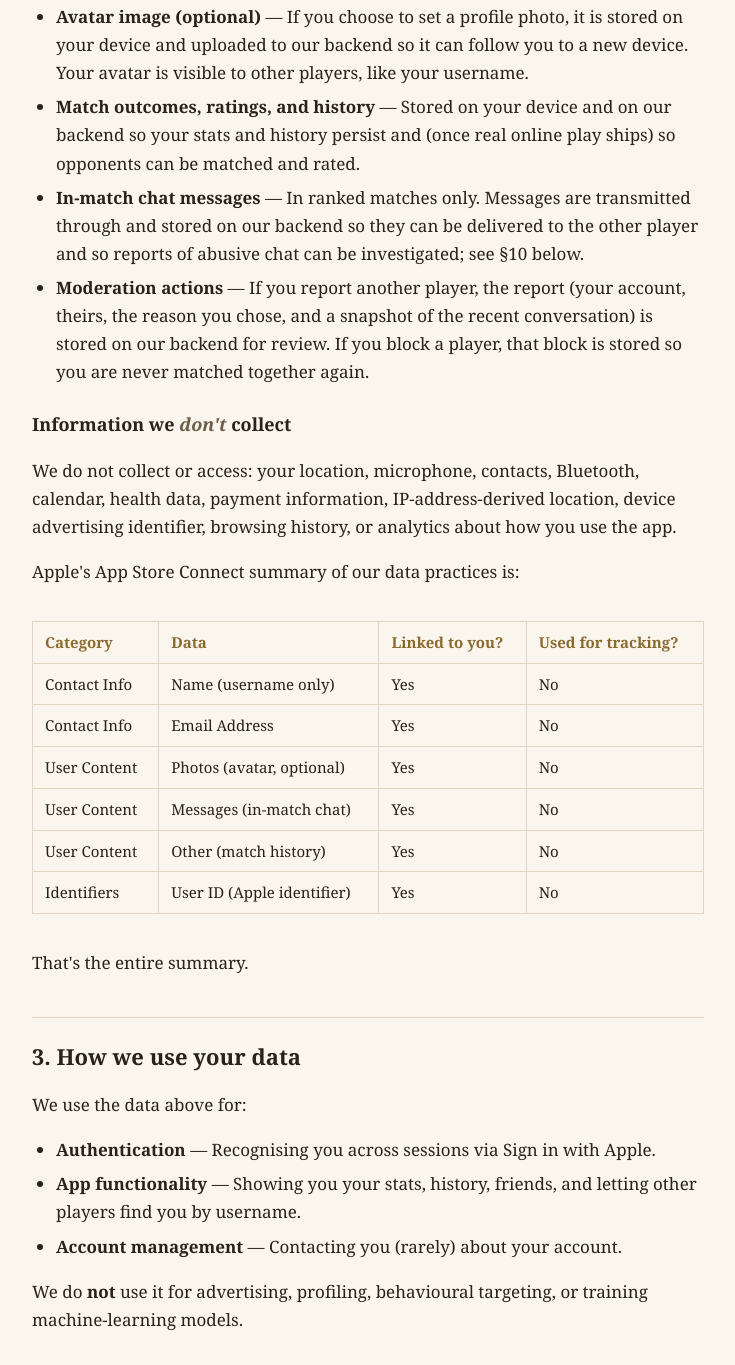
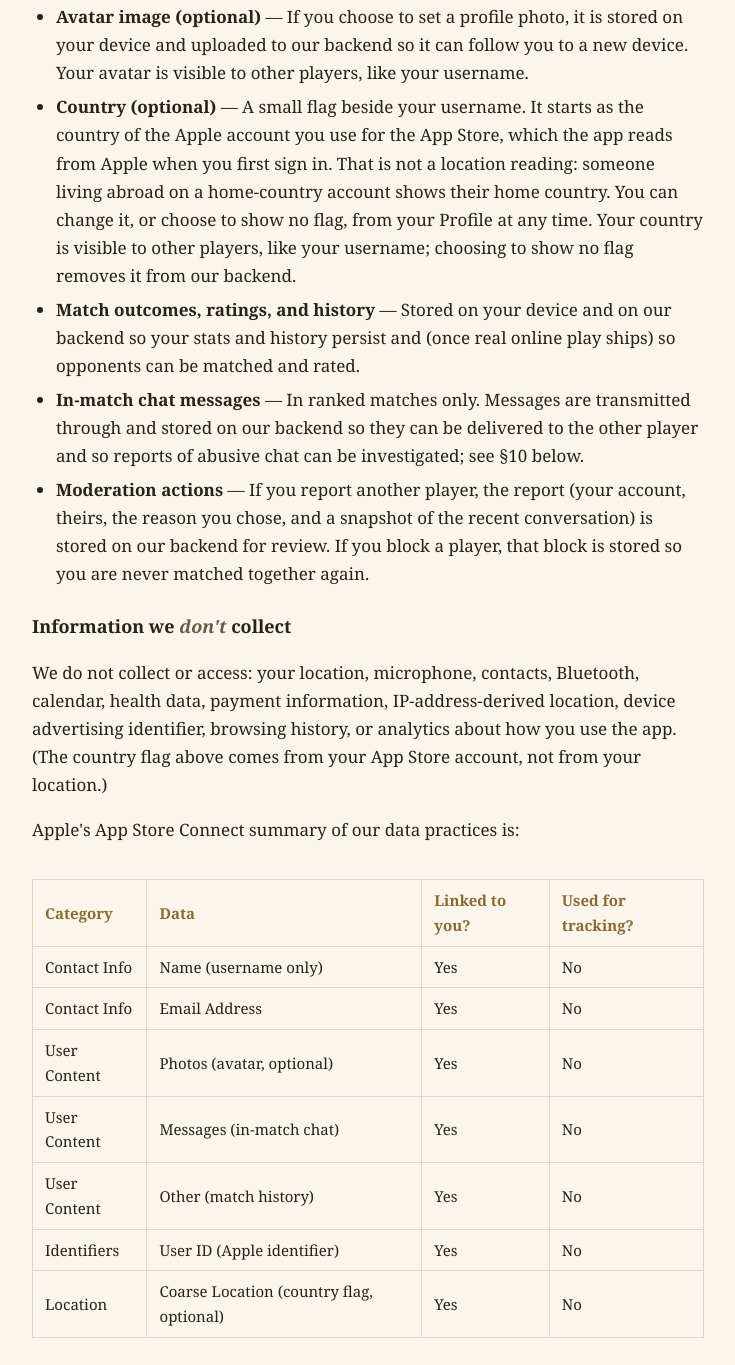
Before and after one commit to backgammonreserve/legal, a plain HTML site: page privacy.html in a window 1280 px wide. Shown: the part 1432-2797 px from the top of the page, without its empty margins (272-1007 px from the left). Drawn offline with Linux system fonts and the light colour scheme.

Commit message:
Privacy policy: disclose the optional country flag
Co-Authored-By: Claude Opus 5.5 <noreply@anthropic.com>

```diff
--- a/privacy.html
+++ b/privacy.html
@@ -53,7 +53,7 @@
   <p class="brand"><a href="index.html">Backgammon Reserve</a></p>
 <h1>Privacy Policy — Backgammon Reserve</h1>
 <p><strong>Effective: May 20, 2026</strong>
-<strong>Last updated: July 10, 2026</strong></p>
+<strong>Last updated: October 8, 2026</strong></p>
 <p>This policy describes what data Backgammon Reserve collects, how it's used,
 and the choices you have about it. The policy is written to be readable; if
 anything is unclear, email <strong>backgammonreserve@gmail.com</strong> and we'll explain.</p>
@@ -94,6 +94,13 @@ configured to ask only for your email.</p>
 <li><strong>Avatar image (optional)</strong> — If you choose to set a profile photo, it is
   stored on your device and uploaded to our backend so it can follow you to
   a new device. Your avatar is visible to other players, like your username.</li>
+<li><strong>Country (optional)</strong> — A small flag beside your username. It starts as
+  the country of the Apple account you use for the App Store, which the app
+  reads from Apple when you first sign in. That is not a location reading:
+  someone living abroad on a home-country account shows their home country.
+  You can change it, or choose to show no flag, from your Profile at any
+  time. Your country is visible to other players, like your username;
+  choosing to show no flag removes it from our backend.</li>
 <li><strong>Match outcomes, ratings, and history</strong> — Stored on your device and on
   our backend so your stats and history persist and (once real online play
   ships) so opponents can be matched and rated.</li>
@@ -110,7 +117,8 @@ configured to ask only for your email.</p>
 <p>We do not collect or access: your location, microphone, contacts,
 Bluetooth, calendar, health data, payment information, IP-address-derived
 location, device advertising identifier, browsing history, or analytics
-about how you use the app.</p>
+about how you use the app. (The country flag above comes from your App
+Store account, not from your location.)</p>
 <p>Apple's App Store Connect summary of our data practices is:</p>
 <div class="table-wrap"><table>
 <thead>
@@ -158,6 +166,12 @@ about how you use the app.</p>
 <td>Yes</td>
 <td>No</td>
 </tr>
+<tr>
+<td>Location</td>
+<td>Coarse Location (country flag, optional)</td>
+<td>Yes</td>
+<td>No</td>
+</tr>
 </tbody>
 </table></div>
 <p>That's the entire summary.</p>
@@ -175,7 +189,8 @@ training machine-learning models.</p>
 <p><strong>Nobody, beyond what's necessary to operate the app.</strong></p>
 <ul>
 <li>Other players in the app can see your <strong>username</strong>, your <strong>rating</strong>,
-  your <strong>avatar</strong>, and your <strong>public match history</strong>. That's the whole
+  your <strong>avatar</strong>, your <strong>country flag</strong> (if you show one), and your
+  <strong>public match history</strong>. That's the whole
   point of usernames in a competitive app.</li>
 <li>Apple receives the data you'd normally share with them anyway (Sign in
   with Apple identifier, TestFlight crash reports if you opt in).</li>
@@ -194,8 +209,8 @@ training machine-learning models.</p>
   Application Support directory, protected by iOS sandboxing and by your
   device passcode if you've set one. The app reads this cache first so it
   works instantly and offline.</li>
-<li><strong>On our backend (Supabase)</strong>: your username, rating, avatar, and match
-  history. Access is governed by row-level security: these public profile
+<li><strong>On our backend (Supabase)</strong>: your username, rating, avatar, country
+  (if you show one), and match history. Access is governed by row-level security: these public profile
   fields are readable by other signed-in players (so they can find you and
   see leaderboards). Your email is held by our authentication provider for
   account management and is not exposed to other players. Supabase hosts
```
